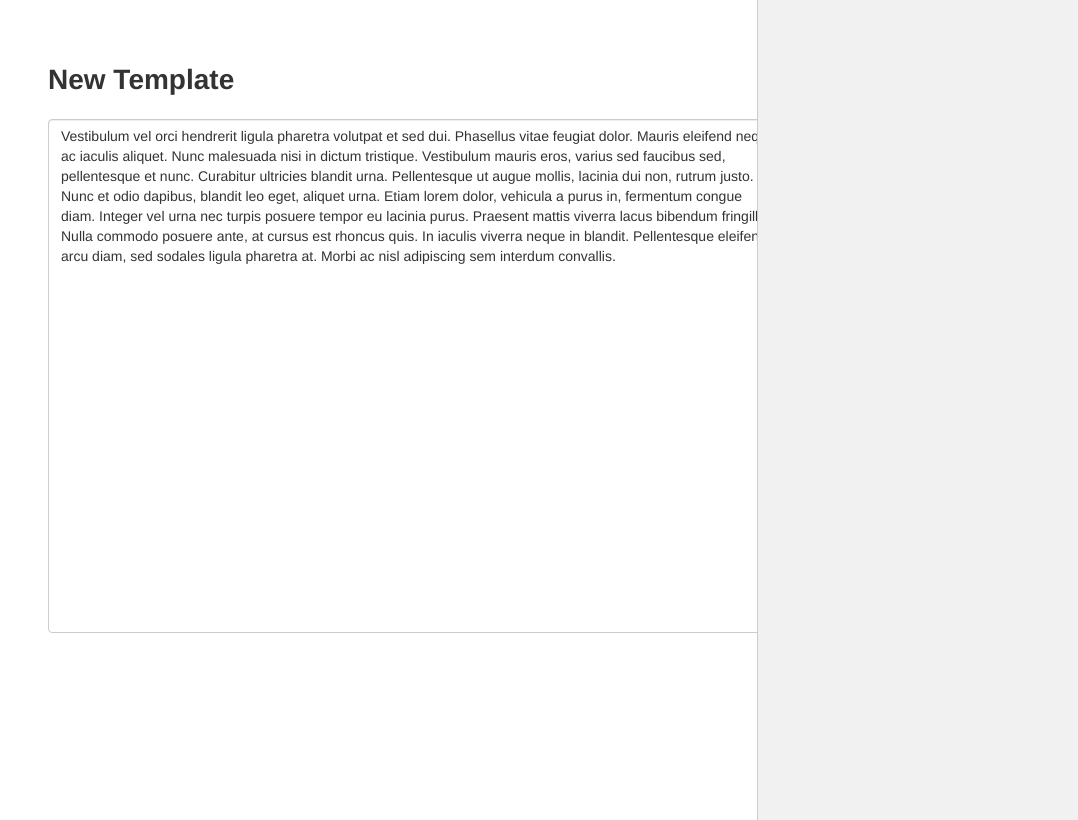
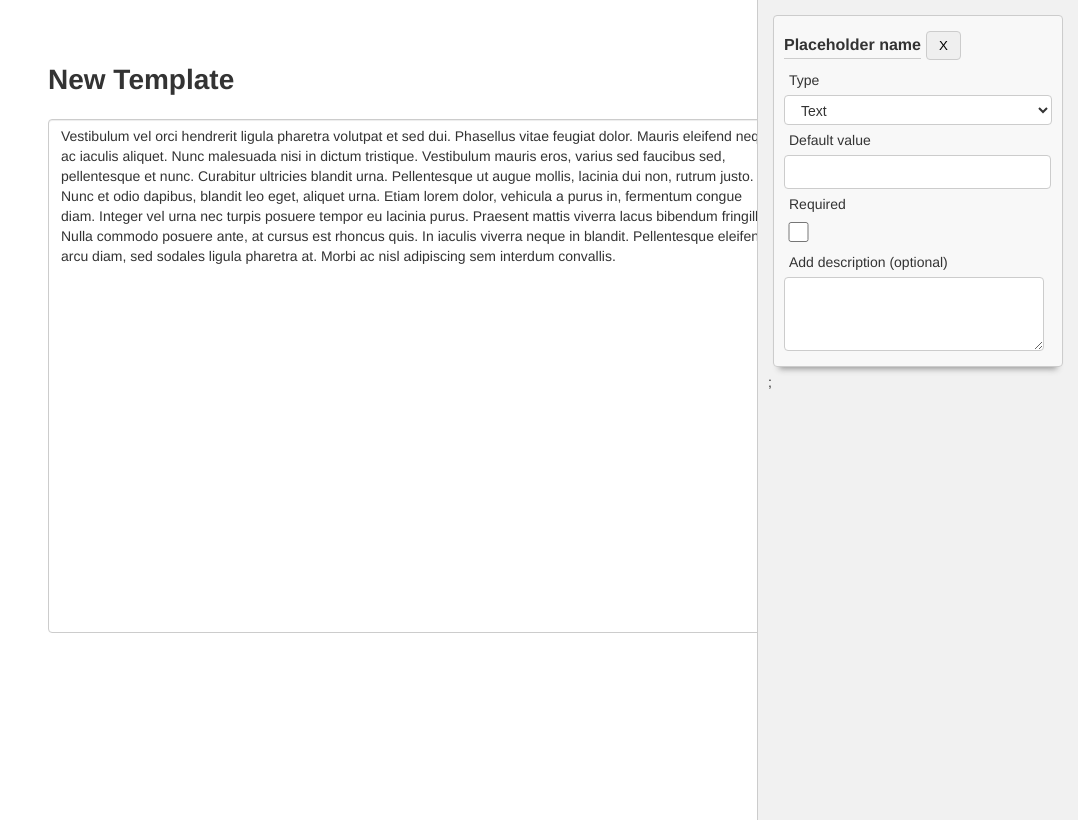
Before and after one commit to theterminalguy/writeonce, a React (Create React App) app: page / in a window 1280 px wide. Shown: the whole page, without its empty margins (202-1280 px from the left). Built offline with nearby package versions, Linux system fonts and the light colour scheme.

Commit message:
Add placeholder sidebar panel

```diff
--- /dev/null
+++ b/src/components/editors/vanilla/components/PlaceholderSidePanel/PlaceholderItem.css
@@ -0,0 +1,84 @@
+div.vanilla__placeholder-item {
+  border: 1px solid #ccc;
+  border-radius: 4px;
+  padding: 10px;
+  margin: 5px;
+  cursor: pointer;
+
+  /* add glass effect */
+  background: rgba(255, 255, 255, 0.5);
+  -webkit-box-shadow: 0 8px 6px -6px #999;
+  -moz-box-shadow: 0 8px 6px -6px #999;
+  box-shadow: 0 8px 6px -6px #999;
+
+  /* add transition */
+  -webkit-transition: all 0.3s ease-in-out;
+  -moz-transition: all 0.3s ease-in-out;
+  -o-transition: all 0.3s ease-in-out;
+  -ms-transition: all 0.3s ease-in-out;
+  transition: all 0.3s ease-in-out;
+
+  /* add hover effect */
+}
+
+div.vanilla__placeholder-item:hover {
+  background: rgba(255, 255, 255, 0.8);
+  -webkit-box-shadow: 0 8px 6px -6px #666;
+  -moz-box-shadow: 0 8px 6px -6px #666;
+  box-shadow: 0 8px 6px -6px #666;
+}
+
+span.vanilla__placeholder-item-name {
+  font-weight: bold;
+  font-size: 16px;
+  margin-bottom: 5px;
+  border-bottom: 1px solid #ccc;
+  padding-bottom: 5px;
+}
+
+div.vanilla__placeholder-item-header button {
+    border: 1px solid #ccc;
+    border-radius: 4px;
+    padding: 6px 12px;
+    margin: 5px;
+    cursor: pointer;
+  }
+
+
+div.vanilla__placeholder-field input,
+select,
+textarea {
+  border: 1px solid #ccc;
+  border-radius: 4px;
+  padding: 6px 12px;
+  font-size: 14px;
+  line-height: 1.42857143;
+  color: #333;
+  background-color: #fff;
+  background-image: none;
+  border: 1px solid #ccc;
+  border-radius: 4px;
+  -webkit-transition: border-color ease-in-out 0.15s,
+    -webkit-box-shadow ease-in-out 0.15s;
+  -o-transition: border-color ease-in-out 0.15s, box-shadow ease-in-out 0.15s;
+  transition: border-color ease-in-out 0.15s, box-shadow ease-in-out 0.15s;
+}
+
+div.vanilla__placeholder-field input {
+  width: 90%;
+  height: 20px;
+}
+
+div.vanilla__placeholder-field select {
+  width: 100%;
+  height: 30px;
+}
+
+div.vanilla__placeholder-field label {
+  display: block;
+  margin: 5px;
+}
+
+div.vanilla__placeholder-field input[type="checkbox"] {
+  margin-left: -106px;
+}
--- a/src/components/editors/vanilla/components/placeholder/item.tsx
+++ b/src/components/editors/vanilla/components/PlaceholderSidePanel/PlaceholderItem.tsx
@@ -1,30 +1,33 @@
-export default function SidePanelItem() {
+import './PlaceholderItem.css';
+
+
+export default function PlaceholderItem() {
   return (
-    <div className="placeholder-item">
-      <div className="placeholder-name">
-        <span className="placeholder-name-text"></span>
-        <button type="button" className="btn-remove-placeholder">
+    <div className="vanilla__placeholder-item ">
+      <div className="vanilla__placeholder-item-header">
+        <span className="vanilla__placeholder-item-name">Placeholder name</span>
+        <button type="button" className="vanilla__placeholder-item-delete">
           X
         </button>
       </div>
-      <div className="field">
+      <div className="vanilla__placeholder-field">
         <label htmlFor="placeholder-type">Type</label>
         <select name="placeholder-type" id="placeholder-type">
           <option value="text">Text</option>
         </select>
       </div>
 
-      <div className="field">
+      <div className="vanilla__placeholder-field">
         <label htmlFor="default-value">Default value</label>
         <input type="text" id="default-value" name="default-value" />
       </div>
 
-      <div className="field">
+      <div className="vanilla__placeholder-field">
         <label htmlFor="required">Required</label>
         <input type="checkbox" id="required" name="required" />
       </div>
 
-      <div className="field">
+      <div className="vanilla__placeholder-field">
         <label htmlFor="description">Add description (optional)</label>
         <textarea
           id="description"
--- /dev/null
+++ b/src/components/editors/vanilla/components/PlaceholderSidePanel/index.css
@@ -0,0 +1,3 @@
+div.vanilla__placeholder-sidepanel-wrapper {
+    display: block; /* TODO: hide placeholder */
+}
--- a/src/components/editors/vanilla/components/PlaceholderSidePanel/index.tsx
+++ b/src/components/editors/vanilla/components/PlaceholderSidePanel/index.tsx
@@ -1,3 +1,12 @@
+import './index.css'
+import PlaceholderItem from './PlaceholderItem';
+
 export default function PlaceholderSidePanel() {
-  return <form name="vanilla__placeholder-side-panel"></form>;
+  return (
+    <div className="vanilla__placeholder-sidepanel-wrapper">
+      <form name="vanilla__placeholder-side-panel">
+        <PlaceholderItem />
+      </form>;
+    </div>
+  );
 }
```
